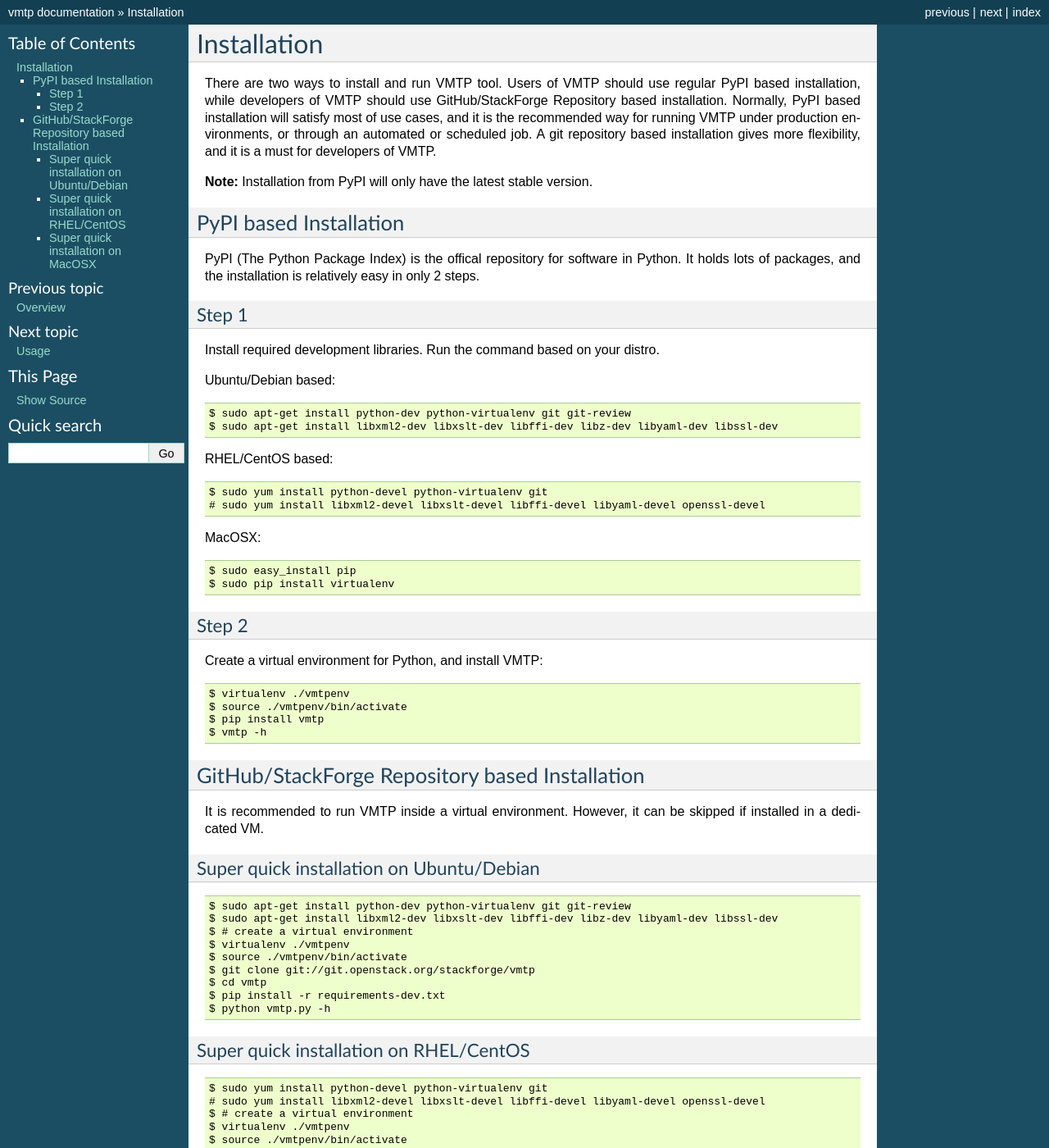
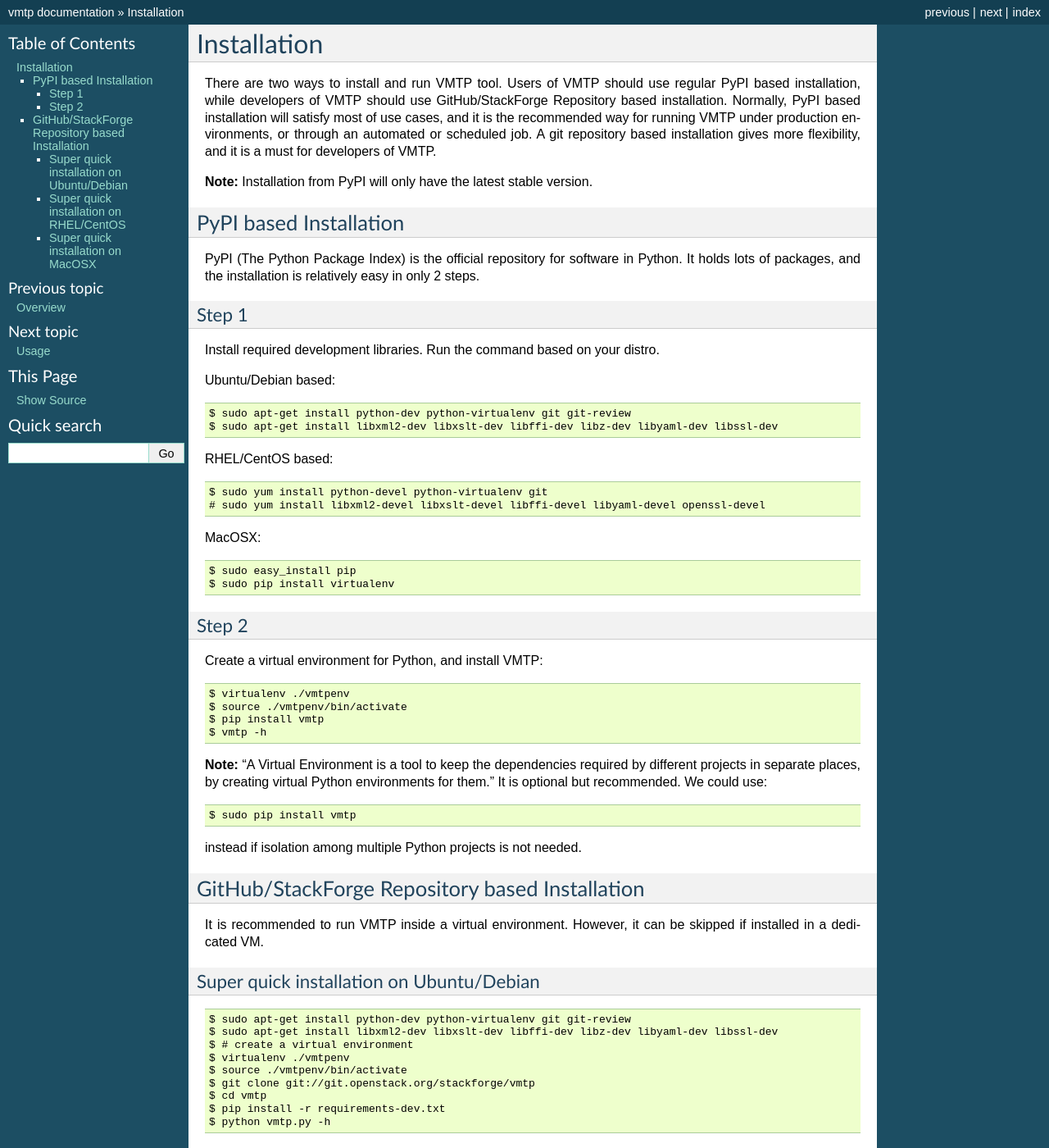
Before and after one commit to openstack-archive/vmtp, a Sphinx documentation site: the page built from doc/source/installation.rst, in a window 1280 px wide and 1400 px high. Shown: the whole window at 82% size. Built offline with Sphinx 7.4.7, drawn with Linux system fonts in a browser that asks for light colours; pages that are not in the unit, such as notebooks, are missing from menus; the version number could not be read and is left out.

```diff
--- a/doc/source/conf.py
+++ b/doc/source/conf.py
@@ -14,7 +14,6 @@
 
 import datetime
 import os
-import re
 import sys
 
 from pbr import version as pbr_ver
--- a/doc/source/installation.rst
+++ b/doc/source/installation.rst
@@ -10,7 +10,7 @@
 PyPI based Installation
 -----------------------
 
-PyPI (The Python Package Index) is the offical repository for software in Python. It holds lots of packages, and the installation is relatively easy in only 2 steps.
+PyPI (The Python Package Index) is the official repository for software in Python. It holds lots of packages, and the installation is relatively easy in only 2 steps.
 
 Step 1
 ^^^^^^
@@ -41,6 +41,12 @@
     $ source ./vmtpenv/bin/activate
     $ pip install vmtp
     $ vmtp -h
+
+**Note:** "A Virtual Environment is a tool to keep the dependencies required by different projects in separate places, by creating virtual Python environments for them." It is optional but recommended. We could use::
+
+    $ sudo pip install vmtp
+
+instead if isolation among multiple Python projects is not needed.
 
 
 .. _git_installation:
--- a/doc/source/usage.rst
+++ b/doc/source/usage.rst
@@ -20,8 +20,6 @@
                    [--vnic-type <direct|macvtap|normal>] [-d] [-v]
                    [--stop-on-error] [--vm-image-url <url_to_image>]
                    [--test-description <test_description>]
-
-    OpenStack VM Throughput V2.1.4
 
     optional arguments:
       -h, --help            show this help message and exit
```
Also changed, not shown: 1 other file.
